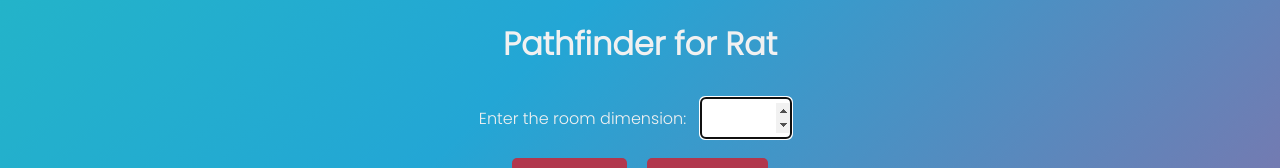
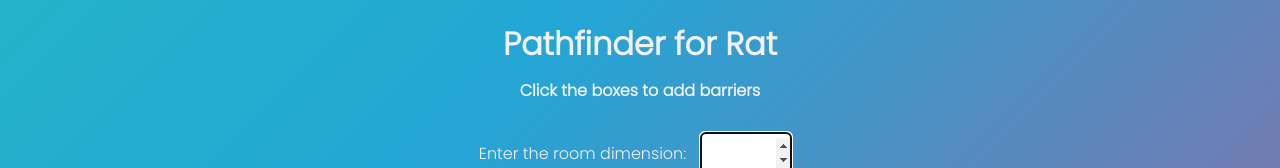
Before and after one commit to yigitsasmaz/pathfinder-for-rat, a React (Create React App) app: page / in a window 1280 px wide. Shown: the top 168 px of the page. Built offline with nearby package versions, Linux system fonts and the light colour scheme.

Commit message:
info added

```diff
--- a/src/App.tsx
+++ b/src/App.tsx
@@ -71,7 +71,7 @@ export default function App() {
 
 			<header>
 				<h1>Pathfinder for Rat</h1>
-                {/*<p>Click the boxes to add barriers</p>*/}
+                <p><b>Click the boxes to add barriers</b></p>
 
             </header>
 
```
